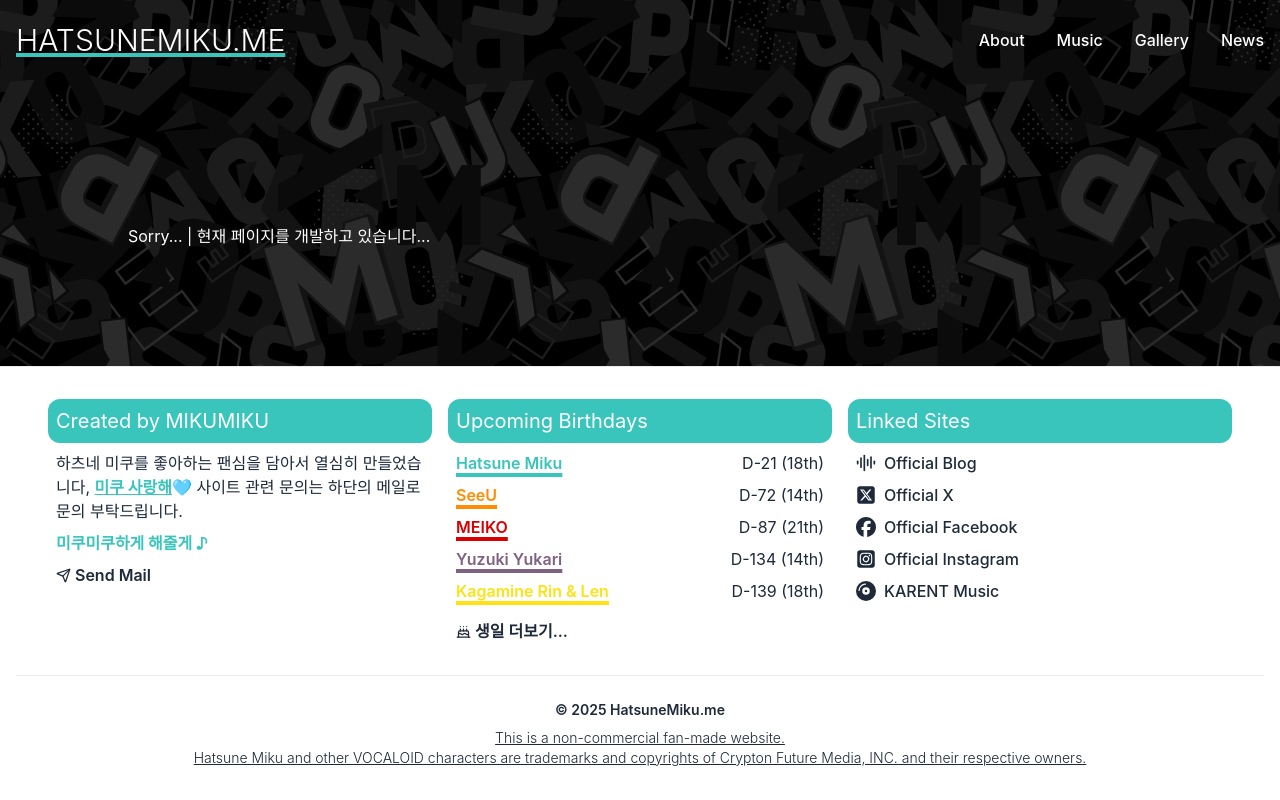
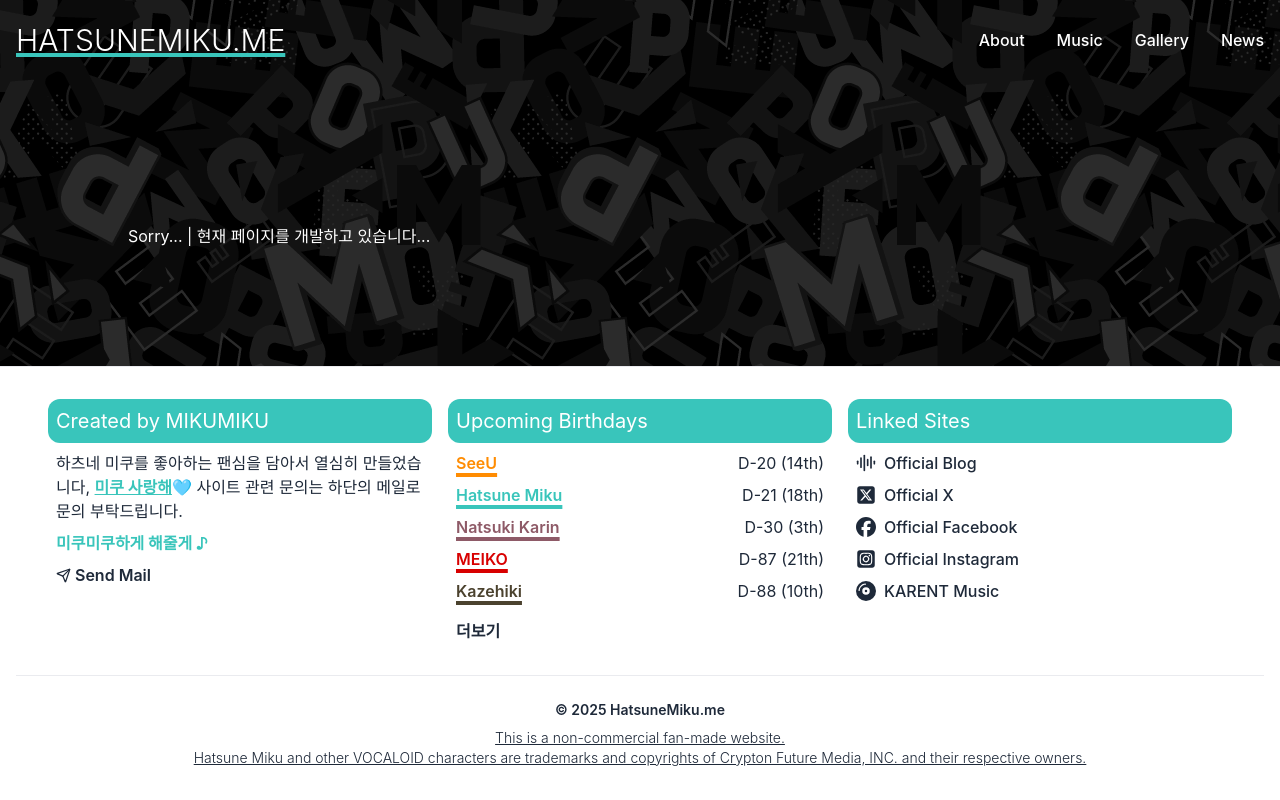
Before and after one commit to laterre39/hatsunemiku-me-service-2025, a Next.js app: page /about in a window 1280 px wide. Built offline with nearby package versions, Linux system fonts and the light colour scheme.

Commit message:
design: 생일 섹션 디자인 개선

```diff
--- a/src/components/Footer.tsx
+++ b/src/components/Footer.tsx
@@ -73,8 +73,7 @@ export function Footer() {
                 onClick={() => setIsModalOpen(true)}
                 className="flex items-center gap-1 font-semibold hover:underline px-2"
               >
-                <Cake size={15} />
-                생일 더보기...
+                더보기
               </button>
             )}
           </div>
@@ -124,10 +123,11 @@ export function Footer() {
       </div>
 
       {isModalOpen && (
-        <div className="fixed inset-0 flex items-center justify-center z-50">
-          <div className="bg-white p-6 rounded-lg shadow-lg max-w-md w-full max-h-[80vh] overflow-y-auto relative">
-            <h3 className="text-2xl font-bold mb-4 text-[#39C5BB]">All Upcoming Birthdays</h3>
-            <ul className="grid grid-cols-[auto_1fr] gap-y-2">
+        <div className="fixed inset-0 flex bg-black/50 items-center justify-center z-50">
+          <div className="bg-white p-6 rounded-lg shadow-lg max-w-md w-full flex flex-col max-h-[90vh]">
+            <h3 className="flex items-center gap-2 text-xl font-bold mb-4 text-[#39C5BB] flex-shrink-0"><Cake /> 보컬로이드 생일</h3>
+            <div className="overflow-y-auto max-h-96">
+              <ul className="grid grid-cols-[auto_1fr] gap-y-2 pr-4">
                 {sortedBirthdays.map((vocaloid) => {
                   const dDay = calculateDDay(vocaloid.month, vocaloid.day);
                   const anniversary = new Date().getFullYear() - vocaloid.year;
@@ -139,9 +139,10 @@ export function Footer() {
                   );
                 })}
               </ul>
+            </div>
             <button
               onClick={() => setIsModalOpen(false)}
-              className="mt-6 px-4 py-2 bg-[#39C5BB] text-white rounded-md hover:bg-[#2fa098] transition-colors duration-200 w-full"
+              className="mt-6 px-4 py-2 bg-[#39C5BB] text-white rounded-md hover:bg-[#2fa098] transition-colors duration-200 w-full flex-shrink-0"
             >
               닫기
             </button>
--- a/src/data/vocaloidBirthdayLists.ts
+++ b/src/data/vocaloidBirthdayLists.ts
@@ -2,7 +2,7 @@ export const vocaloidBirthdays = [
     { name: 'Hatsune Miku', month: 8, day: 31, year: 2007, color: '#39C5BB' },
     { name: 'Kagamine Rin & Len', month: 12, day: 27, year: 2007, color: '#FFE211' },
     { name: 'Kasane Teto', month: 4, day: 3, year: 2008, color: '#D33C51' },
-    { name: 'SeeU', month: 10, day: 21, year: 2011, color: '#FF8C02' },
+    { name: 'SeeU', month: 8, day: 30, year: 2011, color: '#FF8C02' },
     { name: 'UNI', month: 2, day: 14, year: 2017, color: '#FA6E98' },
     { name: 'Megurine Luka', month: 1, day: 30, year: 2009, color: '#FFC0CB' },
     { name: 'GUMI', month: 6, day: 26, year: 2009, color: '#38d753' },
@@ -11,4 +11,15 @@ export const vocaloidBirthdays = [
     { name: 'IA', month: 1, day: 27, year: 2012, color: '#050505' },
     { name: 'KAFU', month: 7, day: 7, year: 2021, color: '#0700FF' },
     { name: 'Yuzuki Yukari', month: 12, day: 22, year: 2011, color: '#7F6282' },
+    { name: 'Adachi Rei', month: 1, day: 1, year: 2025, color: '#FF7101' },
+    { name: 'Ui', month: 5, day: 30, year: 2025, color: '#293770' },
+    { name: 'Zundamon', month: 5, day: 21, year: 2017, color: '#325E14' },
+    { name: 'Kaai Yuki', month: 12, day: 4, year: 2009, color: '#DD4445' },
+    { name: 'Otomachi Una', month: 7, day: 30, year: 2016, color: '#373694' },
+    { name: 'Gekiyaku', month: 6, day: 21, year: 2016, color: '#973233' },
+    { name: 'Kazehiki', month: 11, day: 6, year: 2015, color: '#4B422E' },
+    { name: 'Koharu Rikka', month: 5, day: 16, year: 2021, color: '#C2BEC6' },
+    { name: 'Natsuki Karin', month: 9, day: 9, year: 2022, color: '#8E5A67' },
+    { name: 'Hanakuma Chifuyu', month: 3, day: 2, year: 2022, color: '#4D4B4E' },
+    { name: 'Chis-A', month: 2, day: 24, year: 2022, color: '#742A02' },
 ];
```
Lines whose indentation alone changed are shown as unchanged.
